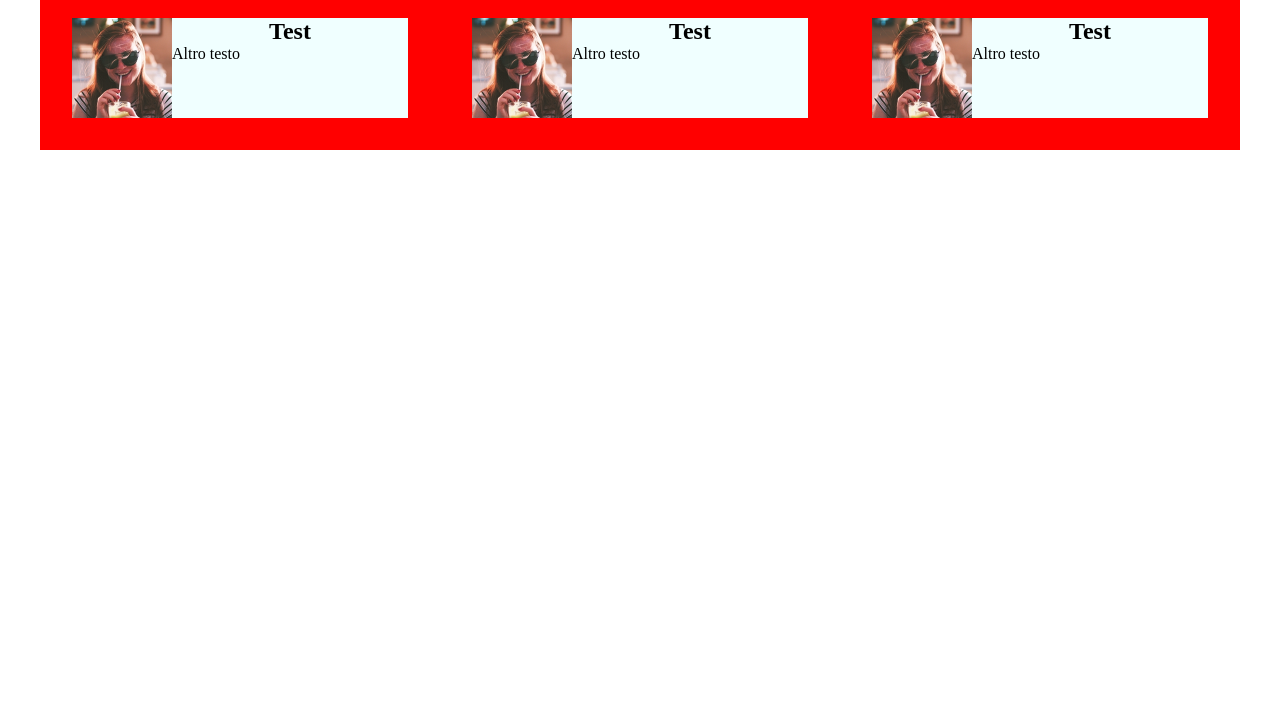
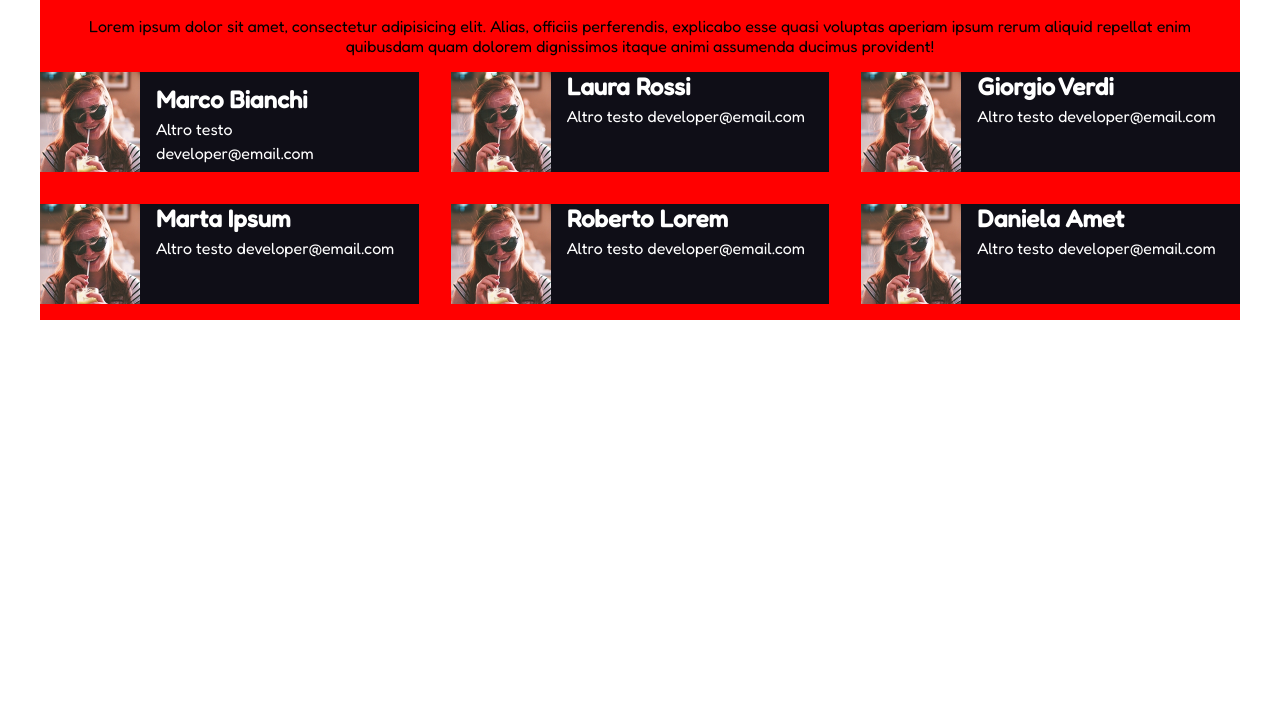
Before and after one commit to VincenzoTavassi/html-css-float-cards, a plain HTML site: page index.html in a window 1280 px wide. Shown: the part 87-800 px from the top of the page. Drawn offline with Linux system fonts and the light colour scheme.

Commit message:
struttura con primo box

```diff
--- a/css/style.css
+++ b/css/style.css
@@ -22,12 +22,16 @@
     content:'';
 }
 
-/* Header */
+/* Header & Body */
+
+body {
+    font-family: 'Fredoka', sans-serif;
+}
 
 h1 {
     text-align: center;
+    margin: 2rem;
 }
-
 
 
 /* Grid System */
@@ -36,19 +40,41 @@ h1 {
 
     width: calc(100% / 3);
     float: left;
-    padding: 2rem;
+    padding: 1rem;
 
 }
 
+.row {
+    margin: -1rem;
 
+}
+
+/* Content */
+
+h2 {
+    padding-bottom: 0.3rem;
+    margin-top: none;
+
+}
 .card {
-    width: 100%;
     height: 100px;
-    background-color: azure;
+    background-color: #0F0E17;
+    color: white;
 }
 
 .card > img {
 
-    max-height: 100%;
+    max-height: 100px;
     float: left;
+    margin-right: 1rem;
 }
+
+p {
+    margin: 1rem;
+    text-align: center;
+}
+
+.membro-team {
+    padding: 1rem;
+    line-height: 1.5rem;
+}
--- a/index.html
+++ b/index.html
@@ -4,6 +4,9 @@
     <meta charset="UTF-8">
     <meta http-equiv="X-UA-Compatible" content="IE=edge">
     <meta name="viewport" content="width=device-width, initial-scale=1.0">
+    <link rel="preconnect" href="https://fonts.googleapis.com">
+    <link rel="preconnect" href="https://fonts.gstatic.com" crossorigin>
+    <link href="https://fonts.googleapis.com/css2?family=Fredoka:wght@400;500&family=Heebo&display=swap" rel="stylesheet">
     <link rel="stylesheet" href="./css/style.css">
     <title>Document</title>
 </head>
@@ -19,30 +22,57 @@
         <div class="container">
             <div class="row clearfix">
                 <div class="column">
-                        <div class="card">
+                    <div class="card clearfix">
                         <img src="./img/female1.png" alt="" srcset="">
-                        <h1>Test</h1>
-                        <span>Altro testo</span>
+                        <div class="membro-team">
+                        <h2>Marco Bianchi</h2>
+                        <span>Altro testo</span><br>
+                        <span>developer@email.com</span>
+                        </div>
                     </div>
                 </div>
                 <div class="column">
                     <div class="card">
                         <img src="./img/female1.png" alt="" srcset="">
-                        <h1>Test</h1>
+                        <h2>Laura Rossi</h2>
                         <span>Altro testo</span>
+                        <span>developer@email.com</span>
                     </div>
                 </div>
                 <div class="column">
                     <div class="card">
                         <img src="./img/female1.png" alt="" srcset="">
-                        <h1>Test</h1>
+                        <h2>Giorgio Verdi</h2>
                         <span>Altro testo</span>
+                        <span>developer@email.com</span>
                     </div>
+                </div>
+                <div class="column">
+                    <div class="card">
+                        <img src="./img/female1.png" alt="" srcset="">
+                        <h2>Marta Ipsum</h2>
+                        <span>Altro testo</span>
+                        <span>developer@email.com</span>
+                    </div>
+                </div>
+                <div class="column">
+                    <div class="card">
+                        <img src="./img/female1.png" alt="" srcset="">
+                        <h2>Roberto Lorem</h2>
+                        <span>Altro testo</span>
+                        <span>developer@email.com</span>
+                    </div>
+                </div>
+                <div class="column">
+                    <div class="card">
+                        <img src="./img/female1.png" alt="" srcset="">
+                        <h2>Daniela Amet</h2>
+                        <span>Altro testo</span>
+                        <span>developer@email.com</span>
                     </div>
                 </div>
             </div>
         </div>
     </section>
-    </div>
 </body>
 </html>
```
Lines whose indentation alone changed are shown as unchanged.
